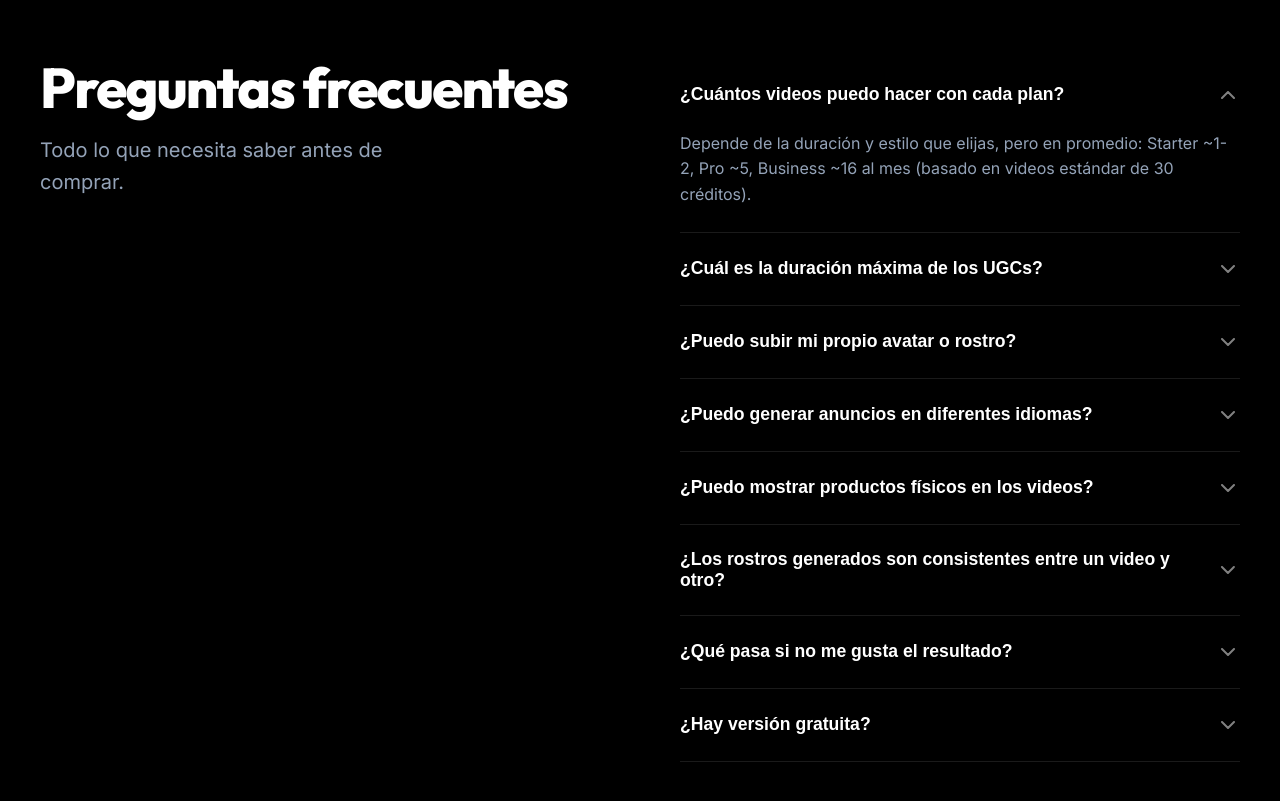
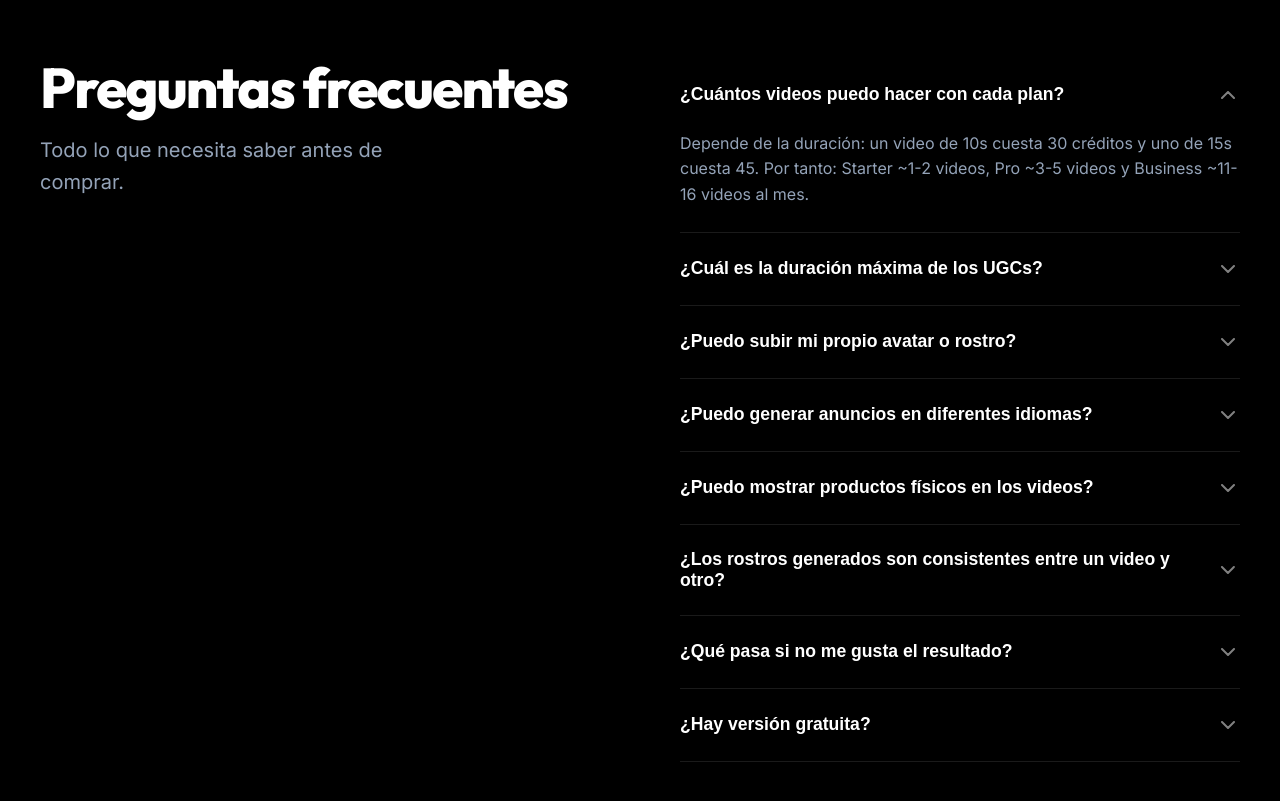
Before and after one commit to bautielcrack4-web/webcarruselesUGC, a Next.js app: page / in a window 1280 px wide. Shown: the part 5340-6141 px from the top of the page. Built offline with nearby package versions, Linux system fonts and the light colour scheme.

Commit message:
update: recalculated FAQ video yield based on 30/45 credit costs

```diff
--- a/src/components/landing/FAQ/FAQ.tsx
+++ b/src/components/landing/FAQ/FAQ.tsx
@@ -8,7 +8,7 @@ import styles from './FAQ.module.css';
 const faqs = [
     {
         q: "¿Cuántos videos puedo hacer con cada plan?",
-        a: "Depende de la duración y estilo que elijas, pero en promedio: Starter ~1-2, Pro ~5, Business ~16 al mes (basado en videos estándar de 30 créditos)."
+        a: "Depende de la duración: un video de 10s cuesta 30 créditos y uno de 15s cuesta 45. Por tanto: Starter ~1-2 videos, Pro ~3-5 videos y Business ~11-16 videos al mes."
     },
     {
         q: "¿Cuál es la duración máxima de los UGCs?",
```
